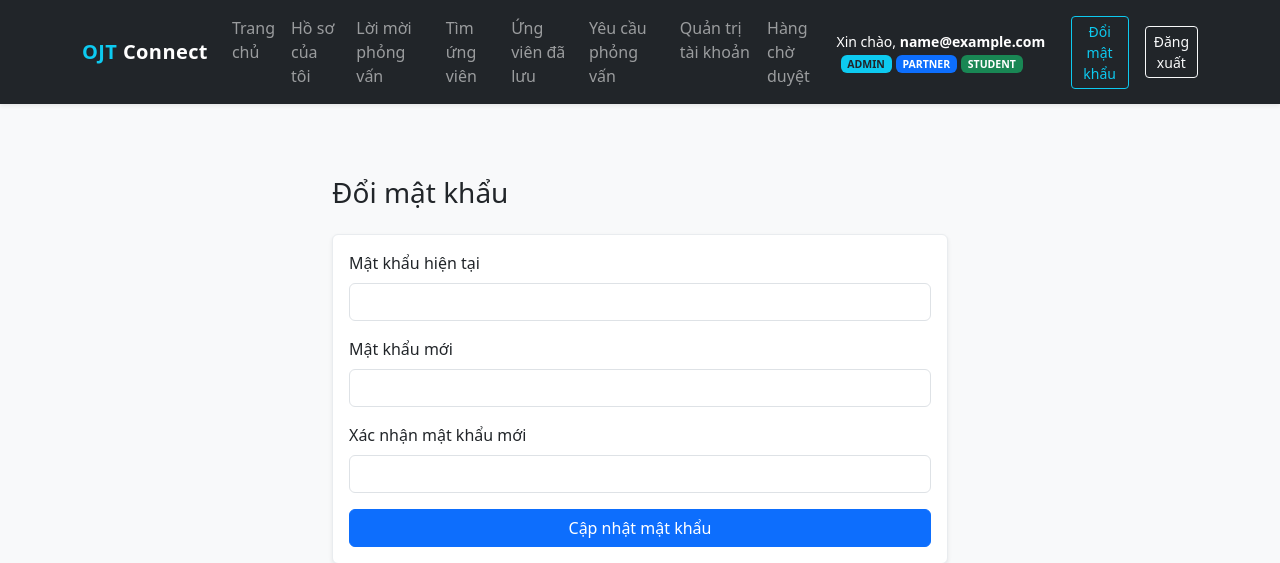
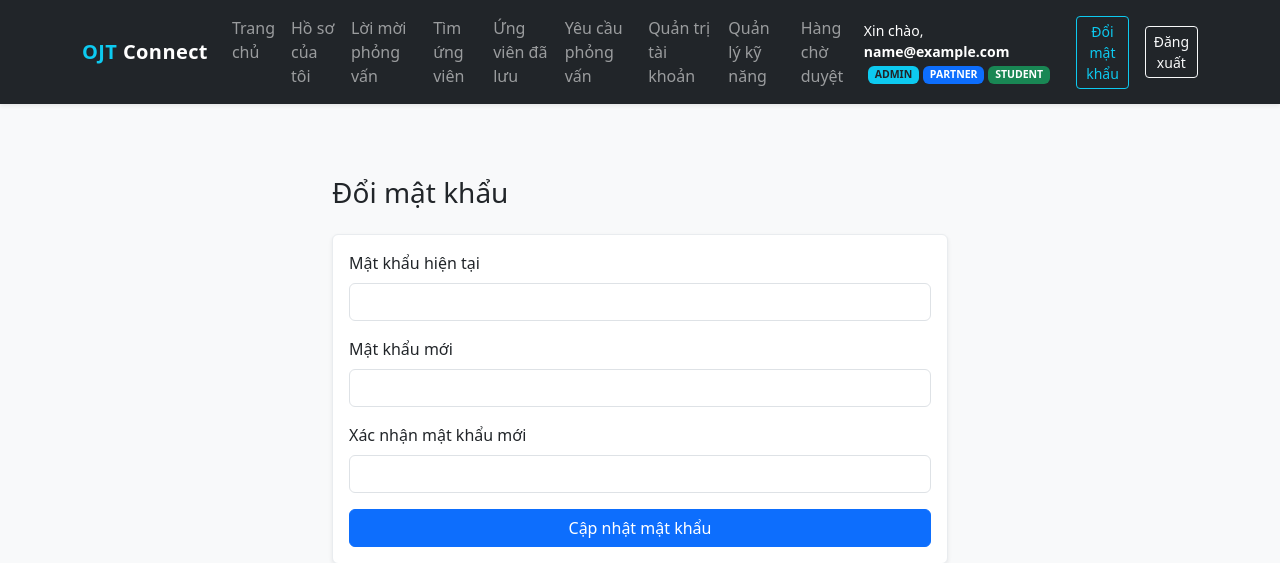
Before and after one commit to cuongtyty26-sudo/bai_ojt2, a Spring Boot app: page /account/password in a window 1280 px wide. Shown: the top 563 px of the page. Run offline with Spring Boot 4, Linux system fonts and the light colour scheme; the visitor is signed in with stand-in values (Sample User, id 1); some of the project's set-up classes (security, data sources, template engines, error pages and the like) are left out, and stand-ins take their place; some libraries are stand-ins or nearby versions.

Commit message:
T4E7A66: thêm menu quản trị kỹ năng

```diff
--- a/src/main/resources/templates/fragments/header.html
+++ b/src/main/resources/templates/fragments/header.html
@@ -12,6 +12,7 @@
 <li class="nav-item" sec:authorize="hasRole('PARTNER')"><a class="nav-link" th:href="@{/partner/shortlists}">Ứng viên đã lưu</a></li>
 <li class="nav-item" sec:authorize="hasRole('PARTNER')"><a class="nav-link" th:href="@{/partner/interviews}">Yêu cầu phỏng vấn</a></li>
 <li class="nav-item" sec:authorize="hasRole('ADMIN')"><a class="nav-link" th:href="@{/admin/users}">Quản trị tài khoản</a></li>
+<li class="nav-item" sec:authorize="hasRole('ADMIN')"><a class="nav-link" th:href="@{/admin/skills}">Quản lý kỹ năng</a></li>
 <li class="nav-item" sec:authorize="hasRole('ADMIN')"><a class="nav-link" th:href="@{/admin/reviews}">Hàng chờ duyệt</a></li>
 </ul><div class="d-flex align-items-lg-center gap-3">
 <div sec:authorize="isAuthenticated()" class="text-white small">Xin chào, <strong sec:authentication="name">username</strong>
```
